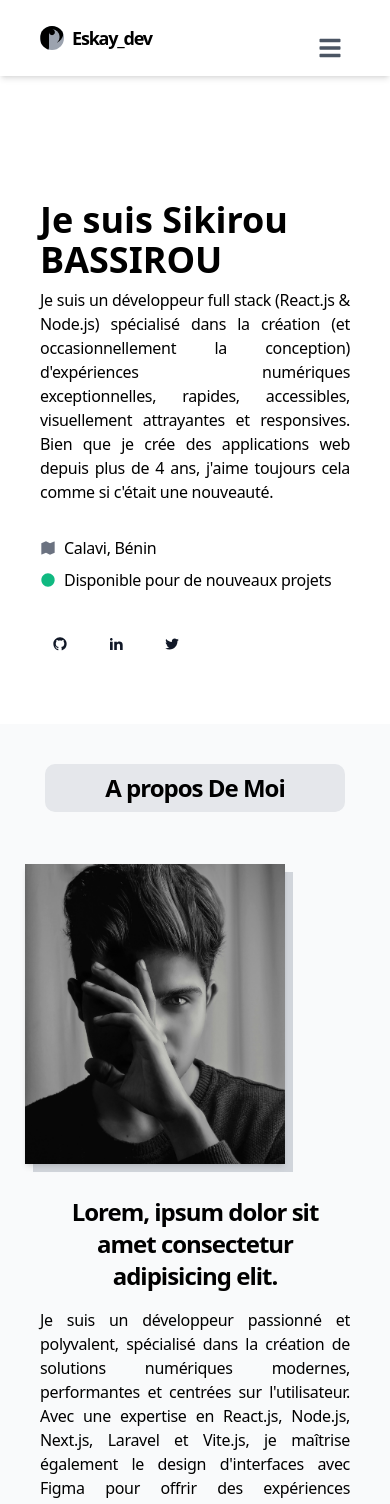
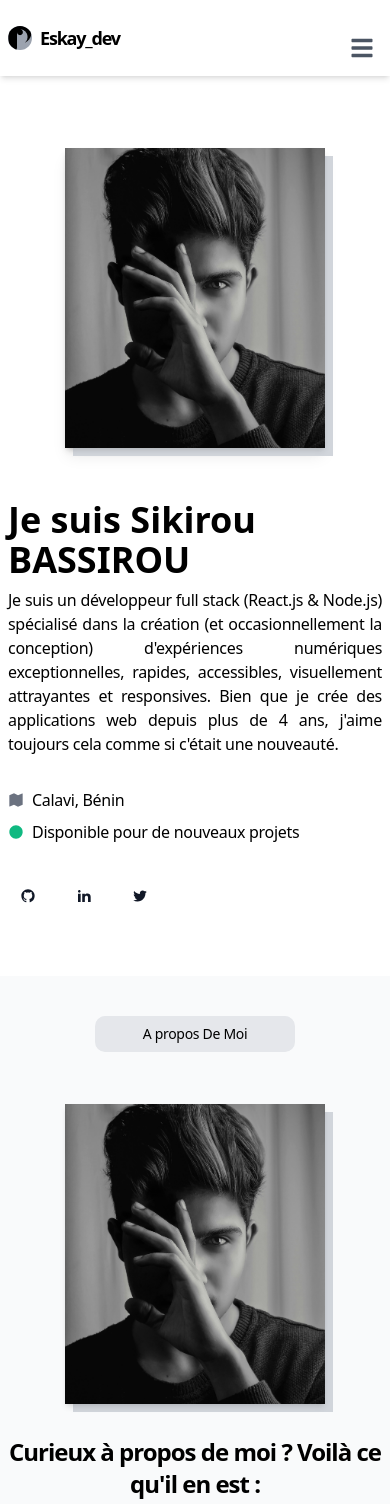
Before and after one commit to 53800499/eskay-dev, a Next.js app: page / in a window 390 px wide. Shown: the top 1504 px of the page. Built offline with nearby package versions, Linux system fonts and the light colour scheme.

Commit message:
Amelioration de la vue mobile

```diff
--- a/src/ui/components/about/about.container.tsx
+++ b/src/ui/components/about/about.container.tsx
@@ -9,9 +9,9 @@ import TitreSection from "@/ui/design-system/titreSection";
 export default function AboutContainer() {
   return (
     <Container className=" bg-gray-50 dark:bg-gray-600 text-center">
-      <TitreSection className="w-[300px] m-auto">A propos De Moi</TitreSection>
-      <div className="flex flex-col md:flex-row">
-        <HeroImage src="/assets/images/profile.jpg" alt="profile" className="mr-20" layout="fill" />
+      <TitreSection className="w-[200px] m-auto">A propos De Moi</TitreSection>
+      <div className="flex flex-col md:flex-row ">
+        <HeroImage src="/assets/images/profile.jpg" alt="profile" className="md:mr-20 " layout="fill" />
       <AboutElement />
       </div>
     </Container>
--- a/src/ui/components/about/about.element.tsx
+++ b/src/ui/components/about/about.element.tsx
@@ -7,7 +7,7 @@ export default function AboutElement() {
   return (
     <div>
       <Typography variant="h3">
-        Lorem, ipsum dolor sit amet consectetur adipisicing elit.
+        Curieux à propos de moi ? Voilà ce qu{"'"}il en est :
       </Typography>
       <Typography variant="body2" className="mt-4 text-justify">
         <p>Je suis un développeur passionné et polyvalent, spécialisé dans la
--- a/src/ui/components/contact/contact.container.tsx
+++ b/src/ui/components/contact/contact.container.tsx
@@ -20,7 +20,7 @@ export default function ContactContainer() {
       className="text-center justify-center dark:bg-gray-600"
       idElement="contact"
     >
-      <TitreSection className="w-[250px] m-auto">Contactez-moi</TitreSection>
+      <TitreSection className="w-[150px] m-auto">Contactez-moi</TitreSection>
       <Typography variant="subTitle">
         Quelle est la suite ? N{"'"}hésitez pas à me contacter si vous
         recherchez un développeur, si vous avez une question, ou simplement si
--- a/src/ui/components/container/container.tsx
+++ b/src/ui/components/container/container.tsx
@@ -8,7 +8,7 @@ import clsx from "clsx";
 
 export default function Container({children, className, idElement}:Props) {
   return (
-    <div className={clsx(className, "w-full max-w-7xl  py-10 mx-auto space-y-5 px-10")} id={idElement}>
+    <div className={clsx(className, "w-full max-w-7xl  py-10 mx-auto space-y-5 px-2 sm:px-10")} id={idElement}>
       {children}
     </div>
   )
--- a/src/ui/components/experience/experience.container.tsx
+++ b/src/ui/components/experience/experience.container.tsx
@@ -62,7 +62,7 @@ export default function ExperienceContainer() {
   return (
     <Container className="text-center dark:bg-gray-600" idElement="skills">
       {/* Titre de la section */}
-      <TitreSection className="w-[200px] m-auto">Expérience</TitreSection>
+      <TitreSection className="w-[150px] m-auto">Expérience</TitreSection>
 
       {/* Description de la section */}
       <Typography variant="body2" className="mt-4 mb-8 text-gray-600">
--- a/src/ui/components/experience/experience.element.tsx
+++ b/src/ui/components/experience/experience.element.tsx
@@ -12,7 +12,7 @@ interface Props {
 
 export default function ExperienceElement({ nom, titre, option, date }: Props) {
   return (
-    <div className="flex flex-col md:flex-row p-6 md:p-8 bg-white dark:bg-gray-800 rounded-lg shadow-lg gap-4 rounded md:w-[896px]">
+    <div className="flex flex-col md:flex-row p-5 md:p-8 bg-white dark:bg-gray-800 rounded-lg shadow-lg gap-4 rounded md:w-[896px]">
       {/* Nom de l'entreprise/institution */}
       <Typography
         variant="h3"
--- a/src/ui/components/hero/hero.container.tsx
+++ b/src/ui/components/hero/hero.container.tsx
@@ -1,28 +1,32 @@
-import React from 'react';
-import AboutElement from './hero.element';
-import AboutImage from './hero.image';
-import clsx from 'clsx';
-import Container from '../container/container';
+/** @format */
 
-export default function HeroContainer({ imageSrc = '/assets/images/profile.jpg', imageAlt = 'profile',imageLayout='fill' }) {
+import React from "react";
+import AboutElement from "./hero.element";
+import AboutImage from "./hero.image";
+import clsx from "clsx";
+import Container from "../container/container";
+
+export default function HeroContainer({
+  imageSrc = "/assets/images/profile.jpg",
+  imageAlt = "profile",
+  imageLayout = "fill"
+}) {
   return (
     <Container
-      className={clsx(
-        'flex flex-col md:flex-row items-center justify-center '
-      )}
+      className={clsx("flex flex-col md:flex-row items-center justify-center ")}
     >
       <AboutImage
         src={imageSrc}
         alt={imageAlt}
         layout={imageLayout}
-        className="rounded-lg shadow-lg transition-all duration-300 ease-in-out hover:scale-105 md:order-2 hidden min-w-md:block"
+        className="rounded-lg shadow-lg transition-all duration-300 ease-in-out hover:scale-105 md:order-2 block md:hidden" // Apparaît sur petits écrans
       />
       <AboutElement />
       <AboutImage
         src={imageSrc}
         alt={imageAlt}
         layout={imageLayout}
-        className="rounded-lg shadow-lg transition-all duration-300 ease-in-out hover:scale-105 md:order-2 hidden md:block"
+        className="rounded-lg shadow-lg transition-all duration-300 ease-in-out hover:scale-105 md:order-2 hidden md:block" // Apparaît sur écrans moyens et plus
       />
     </Container>
   );
--- a/src/ui/components/testimonials/testimonials.container.tsx
+++ b/src/ui/components/testimonials/testimonials.container.tsx
@@ -38,7 +38,7 @@ export default function TestimonialsContainer() {
   return (
     <Container className="text-center bg-gray-50 dark:bg-gray-600" idElement="skills">
       {/* Titre de la section */}
-      <TitreSection className="w-[200px] m-auto">Témoignages</TitreSection>
+      <TitreSection className="w-[150px] m-auto">Témoignages</TitreSection>
 
       {/* Description de la section */}
       <Typography variant="body2" className="mt-4 mb-8 text-gray-600">
--- a/src/ui/components/work/work.container.tsx
+++ b/src/ui/components/work/work.container.tsx
@@ -72,7 +72,7 @@ export default function WorkContainer() {
   return (
     <Container className="rounded ">
       {/* Titre de la section */}
-      <TitreSection className="w-[150px] m-auto text-center">Projets</TitreSection>
+      <TitreSection className="w-[100px] m-auto text-center">Projets</TitreSection>
 
       {/* Description de la section */}
       <Typography variant="body2" className="mt-4 mb-8 text-gray-600 text-center">
@@ -91,13 +91,13 @@ export default function WorkContainer() {
                 work.technologies.map((item, index) => (
                   <TitreSection
                     key={index}
-                    className="text-sm min-w-[10px] text-gray-700 px-4 pb-2 dark:text-gray-300"
+                    className="text-2xl min-w-[10px] px-4 text-gray-700  pb-2 dark:text-gray-300"
                   >
                     {item}
                   </TitreSection>
                 ))
               ) : (
-                <TitreSection className="text-sm text-gray-500">
+                <TitreSection className="text-gray-500">
                   Technologies non spécifiées
                 </TitreSection>
               )
--- a/src/ui/components/work/work.element.tsx
+++ b/src/ui/components/work/work.element.tsx
@@ -24,7 +24,7 @@ export default function WorkElement({
   return (
     <div className="rounded shadow-lg grid grid-cols-1 md:grid-cols-2   my-2 bg-white dark:bg-gray-800 dark:text-white">
       {/* Image Section */}
-      <div className=" bg-gray-50 dark:bg-gray-200 p-10 rounded-l">
+      <div className=" bg-gray-50 dark:bg-gray-200 p-5 rounded-l">
 
       <div className="relative w-full h-64 md:h-full rounded overflow-hidden ">
         <Image
@@ -38,10 +38,10 @@ export default function WorkElement({
       </div>
 
       {/* Text Section */}
-      <div className="flex flex-col justify-between p-8 dark:bg-gray-600 rounded-r">
+      <div className="flex flex-col justify-between p-4 dark:bg-gray-600 rounded-r">
         <div>
           <Typography
-            variant="h2"
+            variant="h3"
             component="h3"
             className="text-xl font-semibold"
           >
--- a/src/ui/design-system/titreSection.tsx
+++ b/src/ui/design-system/titreSection.tsx
@@ -7,7 +7,7 @@ interface Prop{
 }
 export default function TitreSection({children, className}:Prop) {
   return (
-    <Typography className={clsx('bg-gray-200 dark:bg-gray-500 rounded p-2 p-auto ', className)}>
+    <Typography variant='body3' className={clsx('bg-gray-200 dark:bg-gray-500 rounded p-2 p-auto ', className)}>
       {children}
     </Typography>
   )
```
Also changed, not shown: src/ui/components/skills/skills.container.tsx (+4 -4 lines).
